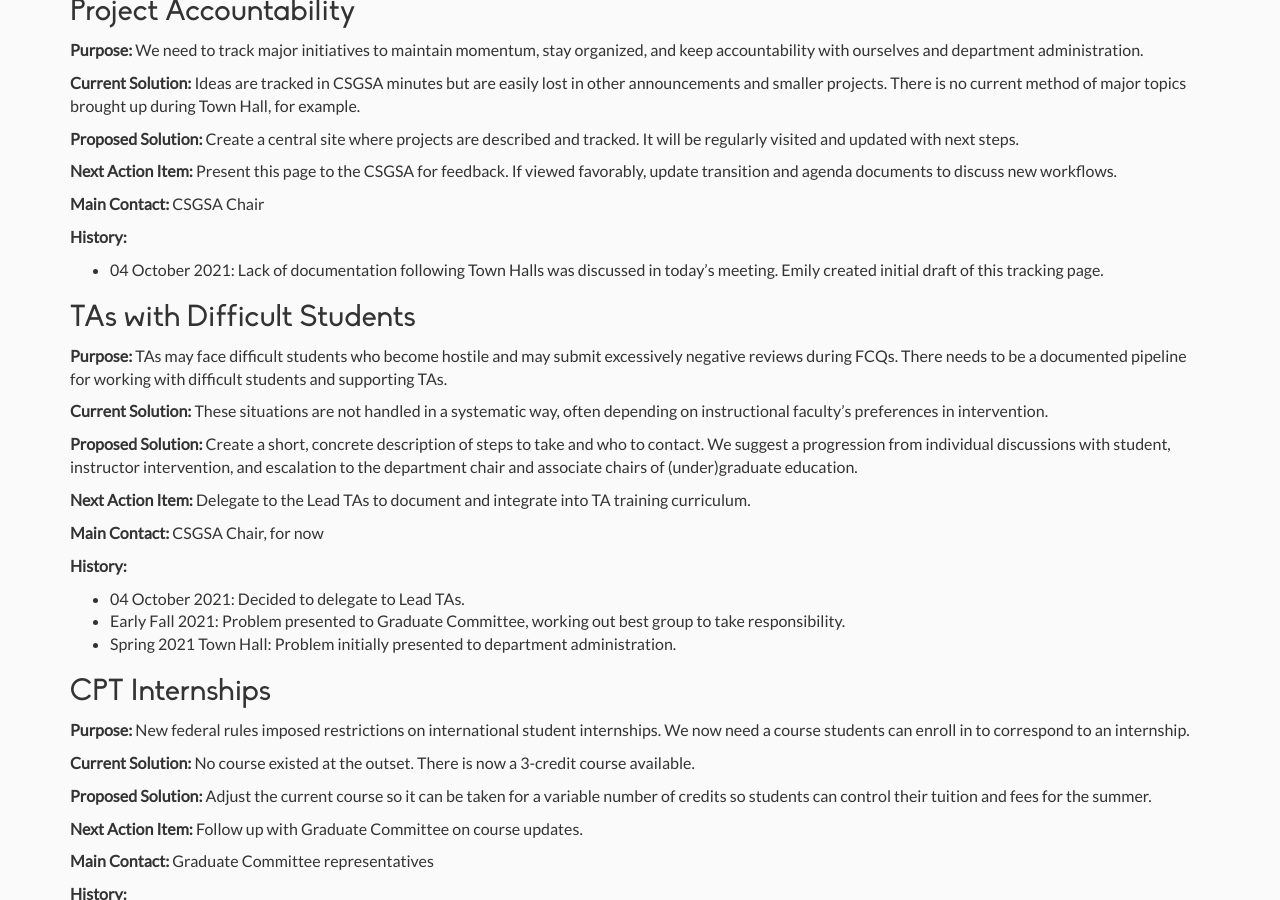
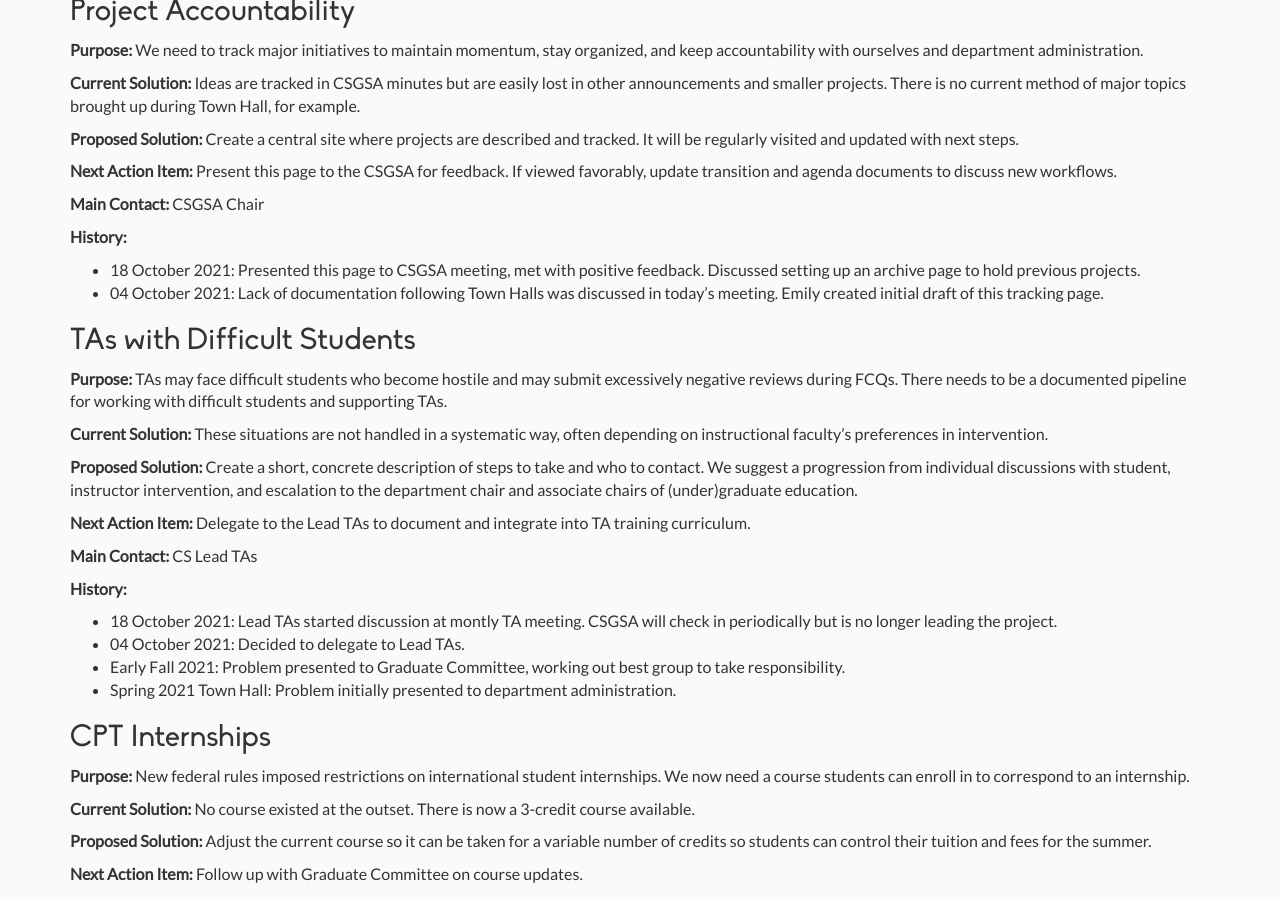
Before and after one commit to casassg/events-landing, a Jekyll site: the page built from projects.md, in a window 1280 px wide and 900 px high, scrolled down 248 px. Built offline with Jekyll 4.4.1, drawn with Linux system fonts in a browser that asks for light colours; nearby versions of some CDN libraries.

Commit message:
Update projects.md

```diff
--- a/projects.md
+++ b/projects.md
@@ -19,6 +19,7 @@ Each major project will be described and tracked here for easy reference and acc
 **Main Contact:** CSGSA Chair
 
 **History:**
+- 18 October 2021: Presented this page to CSGSA meeting, met with positive feedback. Discussed setting up an archive page to hold previous projects.
 - 04 October 2021: Lack of documentation following Town Halls was discussed in today's meeting. Emily created initial draft of this tracking page.
 
 ## TAs with Difficult Students
@@ -30,9 +31,10 @@ Each major project will be described and tracked here for easy reference and acc
 
 **Next Action Item:** Delegate to the Lead TAs to document and integrate into TA training curriculum.
 
-**Main Contact:** CSGSA Chair, for now
+**Main Contact:** CS Lead TAs
 
 **History:**
+- 18 October 2021: Lead TAs started discussion at montly TA meeting. CSGSA will check in periodically but is no longer leading the project.
 - 04 October 2021: Decided to delegate to Lead TAs.
 - Early Fall 2021: Problem presented to Graduate Committee, working out best group to take responsibility.
 - Spring 2021 Town Hall: Problem initially presented to department administration.
```
